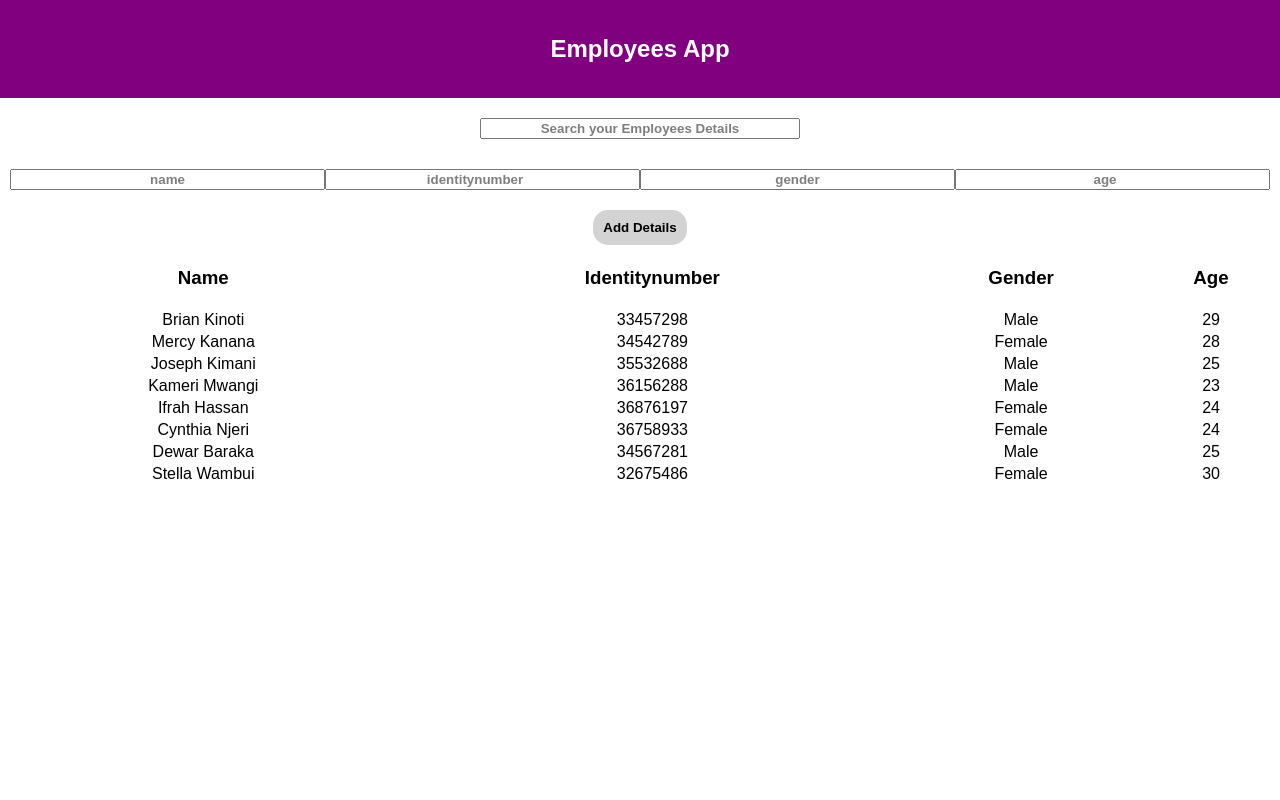
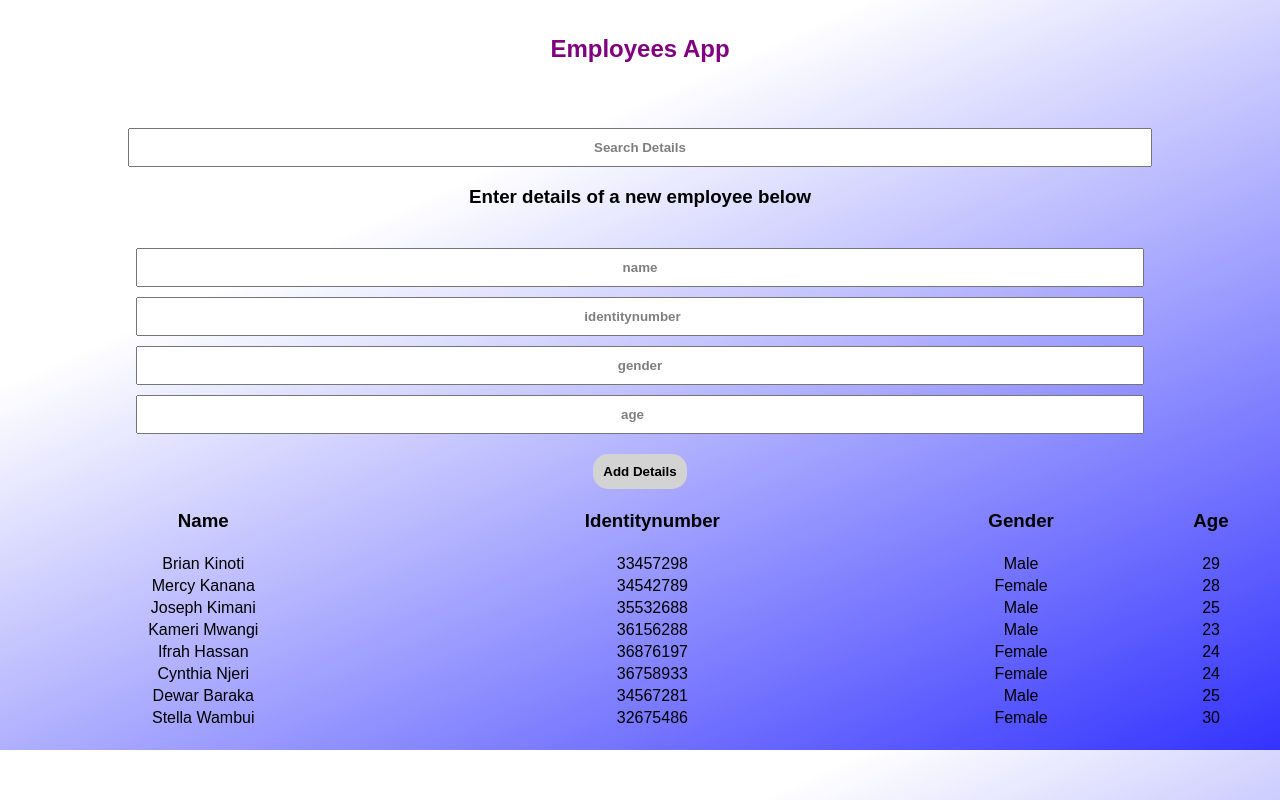
Before and after one commit to FaithGacheri/employees-react-app, a React (Create React App) app: page / in a window 1280 px wide. Built offline with nearby package versions, Linux system fonts and the light colour scheme; data requests are answered from the project's data file.

Commit message:
add changes to App

```diff
--- a/src/components/AddEmployeesForm.js
+++ b/src/components/AddEmployeesForm.js
@@ -1,9 +1,9 @@
 import React, {useState} from "react";
-import Employee from "./Employee";
+
 
 function AddEmployeesForm({addEmployee}){
 
-        const [employeeId, setemployeeId] = useState(15);
+        const [employeeId, setemployeeId] = useState();
         const [myEmployee, setMyEmployee ] = useState({
           name: "",
           identitynumber: "",
@@ -20,13 +20,14 @@ function AddEmployeesForm({addEmployee}){
          }
          else{
           e.preventDefault();
-      alert("your details is not complete")
+      alert("Fill all the details")
          }
         }
 
         return (
             <div className="adding">
               <form className="ui-form" onSubmit={handleSubmit}>
+ <h3>Enter details of a new employee below</h3>
                 <div className="location">
                   <input
                     type="text"
--- a/src/components/EmployeeDetails.js
+++ b/src/components/EmployeeDetails.js
@@ -15,11 +15,11 @@ function EmployeeDetails(){
 
     function handleSearch(e){
         const mysearch = e.target.value
-        const updatedEmp =  employeesData.filter(item => item.name.toLowerCase().includes(mysearch))
-setemployeesData(updatedEmp)
+        const updatedEmployee =  employeesData.filter(detail => detail.name.toLowerCase().includes(mysearch))
+setemployeesData(updatedEmployee)
     }
     function addEmployee(employee){
-        console.log(employee);
+
         setemployeesData(prevstate => [...prevstate,employee])
       }
     return (
--- a/src/components/Home.js
+++ b/src/components/Home.js
@@ -2,9 +2,9 @@ import React from "react";
 
 function Home() {
     return (
-        <div>
+        <>
             <h1>Home Page</h1>
-        </div>
+        </>
     );
 }
 
--- a/src/components/NavBar.js
+++ b/src/components/NavBar.js
@@ -5,7 +5,7 @@ function NavBar() {
     return (
       <div className="navbar">
         <NavLink to='/home'>Home</NavLink>
-        <NavLink to='/employeedetails'>EmployeeDetails</NavLink>
+        <NavLink>EmployeeDetails</NavLink>
       </div>
     )
 }
--- a/src/components/Search.js
+++ b/src/components/Search.js
@@ -5,10 +5,10 @@ function Search({handleSearch}){
         <div className="get">
           <input
             type="text"
-            placeholder="Search your Employees Details"
+            placeholder="Search Details"
             onChange={(e)=>handleSearch(e)}
           />
-          <i className="circular search link icon"></i>
+
         </div>
       );
 
--- a/src/index.css
+++ b/src/index.css
@@ -2,17 +2,19 @@ body {
   margin: 0;
   padding: 0;
   font-family: sans-serif;
+  background-image: linear-gradient(336deg, rgba(0,0,255,.8), rgba(0,0,255,0) 70.71%);
 }
-
 * {
 box-sizing: border-box;
 text-align: center;
 }
 
 input {
-  width: 25% !important;
-  margin-right: 0.25 !important;
-  margin-left: 0.25 !important;
+  width: 80% ;
+  /* margin-right:5px; */
+  /* margin-left: 5px; */
+  padding: 10px;
+  margin-top: 10px;
 }
 
 .App {
@@ -31,8 +33,8 @@ input::placeholder {
 }
 
 .title{
-  background-color: purple;
-  color: white;
+  /* background-color: purple; */
+  color:purple;
   padding: 15px;
   margin-bottom: 20px;
 }
```
Also changed, not shown: src/App.js (+7 -6 lines).
